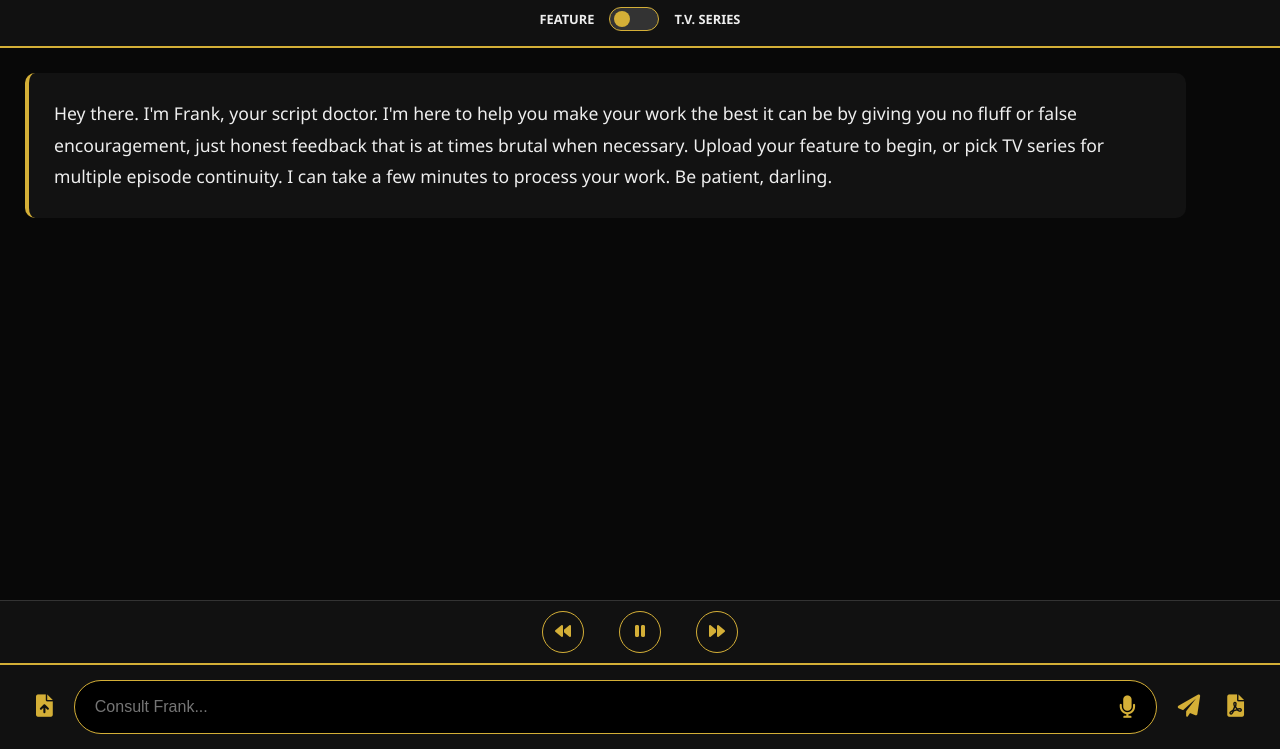
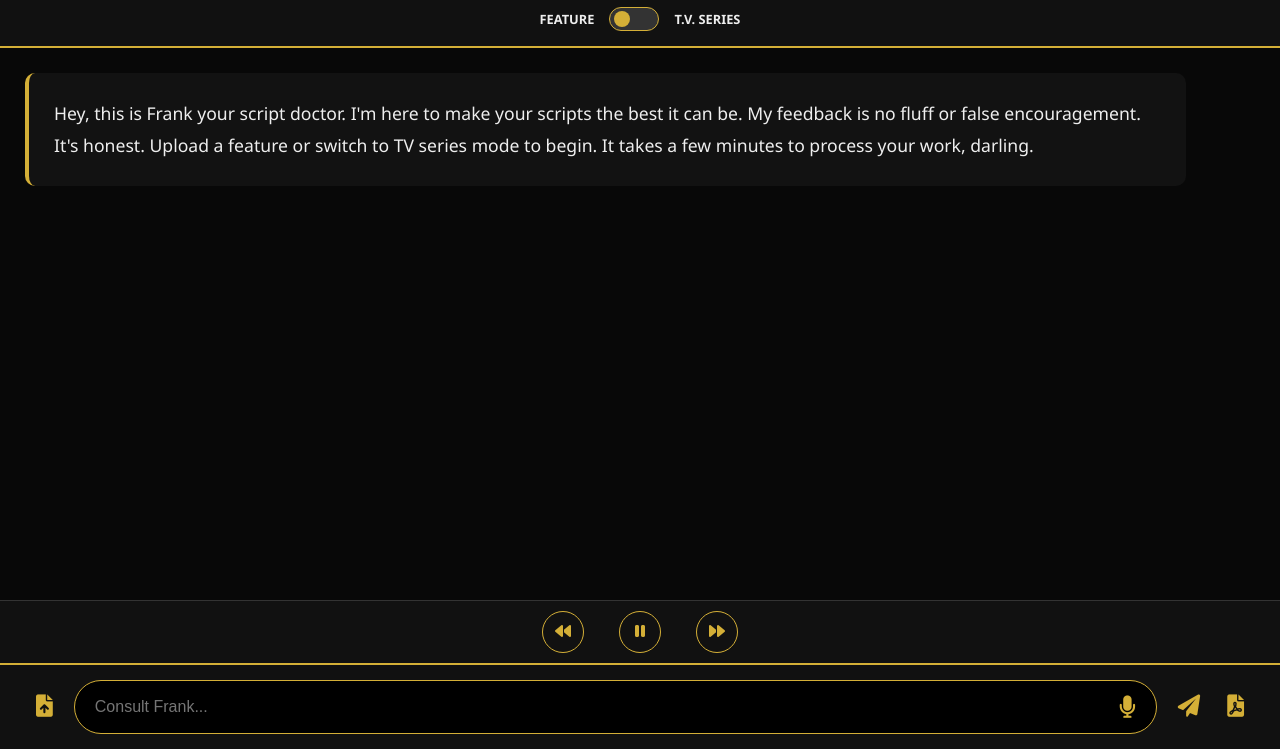
Before and after one commit to jamesbergeron99/FRANK-, a website: page public/index.html in a window 1280 px wide. Shown: the part 51-800 px from the top of the page. Drawn offline with Linux system fonts and the light colour scheme; no server answers.

Commit message:
Restore original HTML structure and content

```diff
--- a/public/index.html
+++ b/public/index.html
@@ -70,12 +70,12 @@
         let audioBuffers = {}, nextToPlay = 0, isPlaying = false, currentSource = null, totalSentences = 0;
         let recognition, isMicOn = false, finalTranscript = "";
 
-        // Immediate Page Load Logic
+        // Welcome greeting restored exactly as requested
         window.onload = () => {
             localStorage.clear();
             sessionStorage.clear();
 
-            const welcome = "Hey there. I'm Frank, your script doctor. I'm here to help you make your work the best it can be by giving you no fluff or false encouragement, just honest feedback that is at times brutal when necessary. Upload your feature to begin, or pick TV series for multiple episode continuity. I can take a few minutes to process your work. Be patient, darling.";
+            const welcome = "Hey, this is Frank your script doctor. I'm here to make your scripts the best it can be. My feedback is no fluff or false encouragement. It's honest. Upload a feature or switch to TV series mode to begin. It takes a few minutes to process your work, darling.";
 
             addMessage(welcome);
             speak(welcome);
@@ -174,6 +174,8 @@
 
         function stopCurrentAudio() { isPlaying = false; if (currentSource) { try { currentSource.stop(); } catch (e) {} currentSource = null; } }
         function togglePlayback() { if (isPlaying) { stopCurrentAudio(); document.getElementById('playPauseBtn').innerHTML = '<i class="fas fa-play"></i>'; } else { playSequentially(); } }
+
+        // FIX: stopCurrentAudio is now called to prevent audio overlap
         function skipAudio(dir) { stopCurrentAudio(); nextToPlay = Math.max(0, Math.min(totalSentences - 1, nextToPlay + dir)); playSequentially(); }
 
         function downloadPDF() {
```
